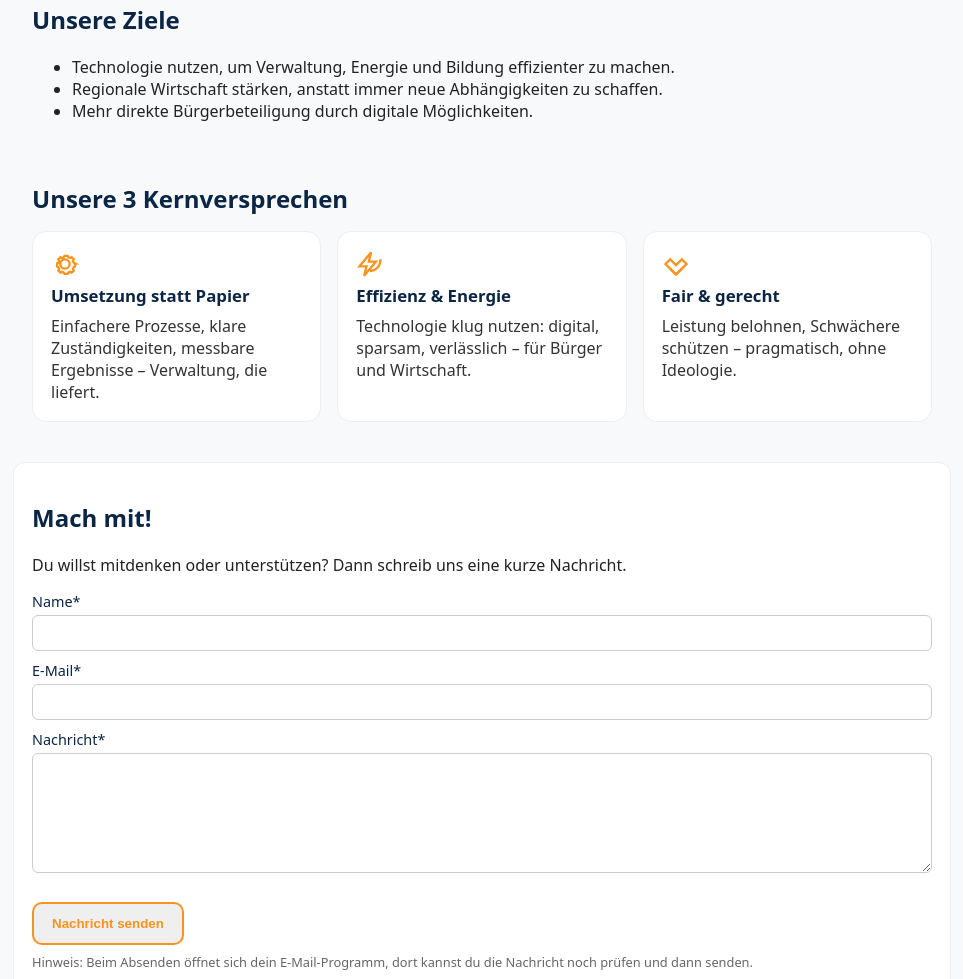
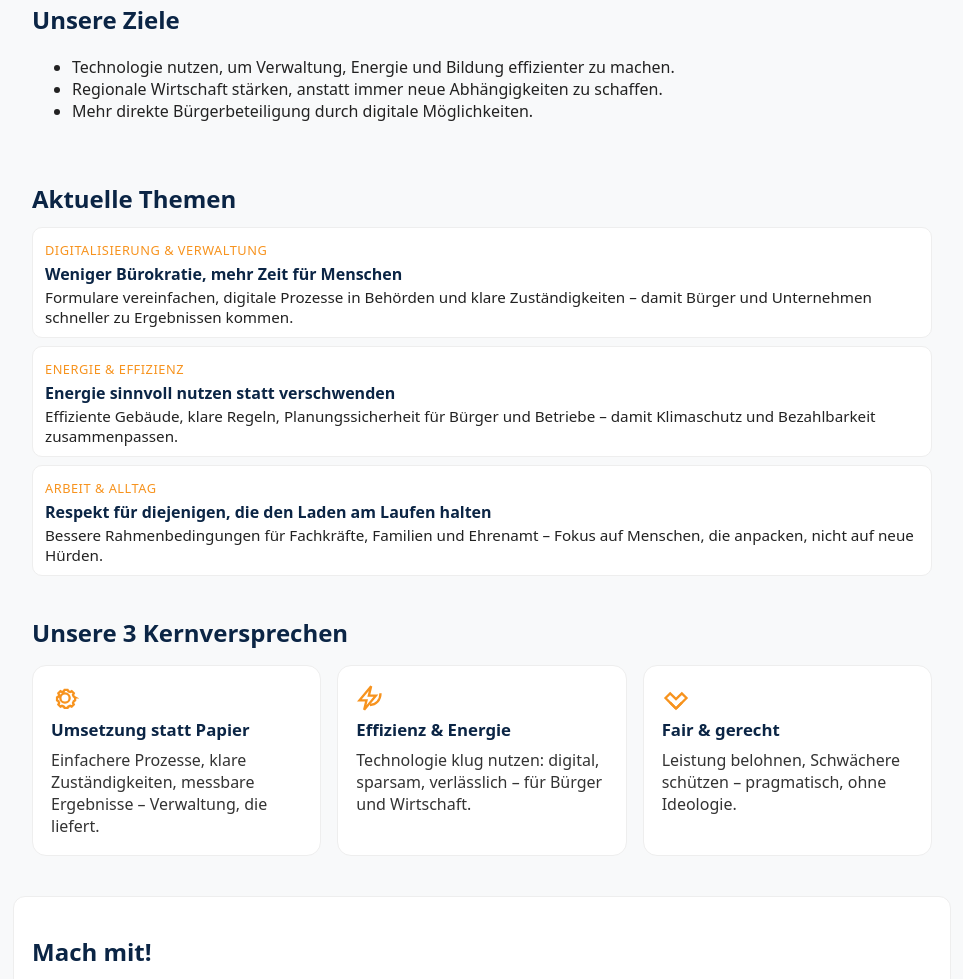
Before and after one commit to dasloels/dnd-website, a plain HTML site: page index.html in a window 1280 px wide. Shown: the part 977-1956 px from the top of the page, without its empty margins (158-1121 px from the left). Drawn offline with Linux system fonts and the light colour scheme.

Commit message:
Update index.html

```diff
--- a/index.html
+++ b/index.html
@@ -258,6 +258,39 @@ form{margin-top:10px}
     <li>Mehr direkte Bürgerbeteiligung durch digitale Möglichkeiten.</li>
   </ul>
 </section>
+<section class="topics" id="themen">
+  <h2>Aktuelle Themen</h2>
+  <ul class="topic-list">
+
+    <li>
+      <div class="topic-tag">Digitalisierung & Verwaltung</div>
+      <div class="topic-title">Weniger Bürokratie, mehr Zeit für Menschen</div>
+      <p class="topic-text">
+        Formulare vereinfachen, digitale Prozesse in Behörden und klare Zuständigkeiten –
+        damit Bürger und Unternehmen schneller zu Ergebnissen kommen.
+      </p>
+    </li>
+
+    <li>
+      <div class="topic-tag">Energie & Effizienz</div>
+      <div class="topic-title">Energie sinnvoll nutzen statt verschwenden</div>
+      <p class="topic-text">
+        Effiziente Gebäude, klare Regeln, Planungssicherheit für Bürger und Betriebe –
+        damit Klimaschutz und Bezahlbarkeit zusammenpassen.
+      </p>
+    </li>
+
+    <li>
+      <div class="topic-tag">Arbeit & Alltag</div>
+      <div class="topic-title">Respekt für diejenigen, die den Laden am Laufen halten</div>
+      <p class="topic-text">
+        Bessere Rahmenbedingungen für Fachkräfte, Familien und Ehrenamt –
+        Fokus auf Menschen, die anpacken, nicht auf neue Hürden.
+      </p>
+    </li>
+
+  </ul>
+</section>
 
 <section class="promises" id="versprechen">
   <h2>Unsere 3 Kernversprechen</h2>
```
